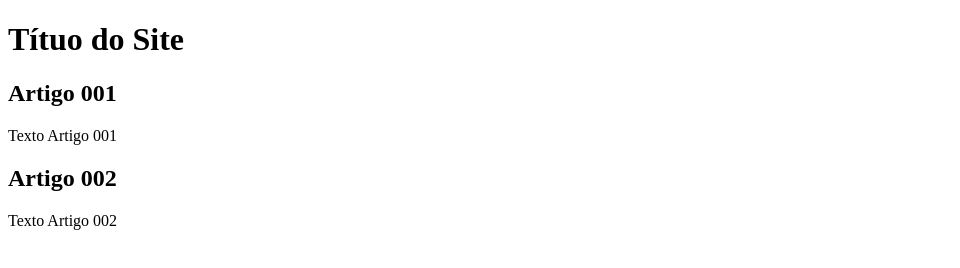
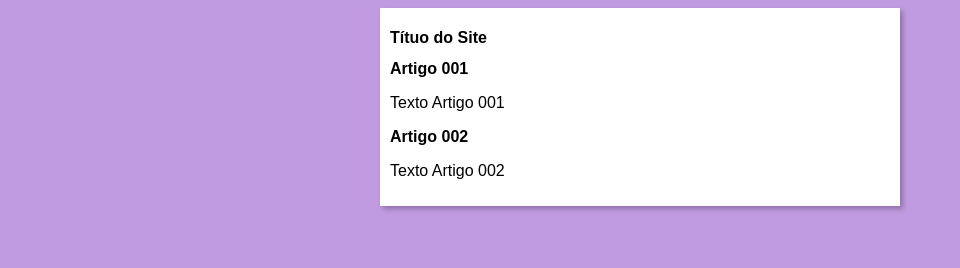
Before and after one commit to hugozeminian/projeto-site, a plain HTML site: page index.html in a window 1280 px wide. Shown: the whole page, without its empty margins (0-960 px from the left). Drawn offline with Linux system fonts and the light colour scheme.

Commit message:
iniciei o design

```diff
--- /dev/null
+++ b/estilos/style.css
@@ -0,0 +1,16 @@
+* {
+font-family: Arial, Helvetica, sans-serif;
+font-size: 16px;
+}
+
+body {
+    background-color: rgb(192, 155, 226);
+}
+
+main{
+    background-color: white;
+    width: 500px;
+    margin: auto;
+    padding: 10px;
+    box-shadow: 3px 3px 5px rgba(0, 0, 0, 0.267);
+}
--- a/index.html
+++ b/index.html
@@ -5,6 +5,7 @@
     <meta http-equiv="X-UA-Compatible" content="IE=edge">
     <meta name="viewport" content="width=device-width, initial-scale=1.0">
     <title>Título do Site</title>
+    <link rel="stylesheet" href="estilos/style.css">
 </head>
 <body>
     <main>
```
